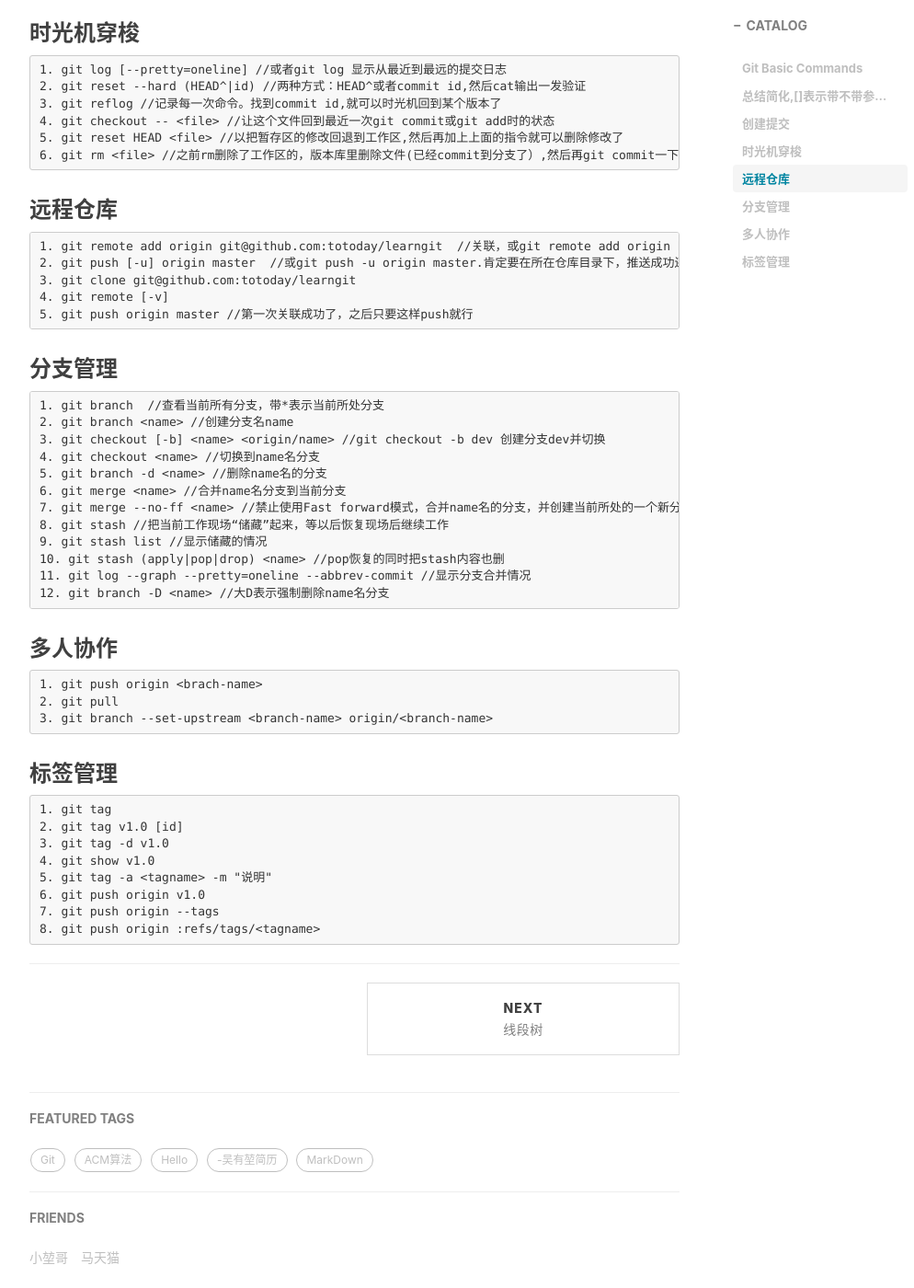
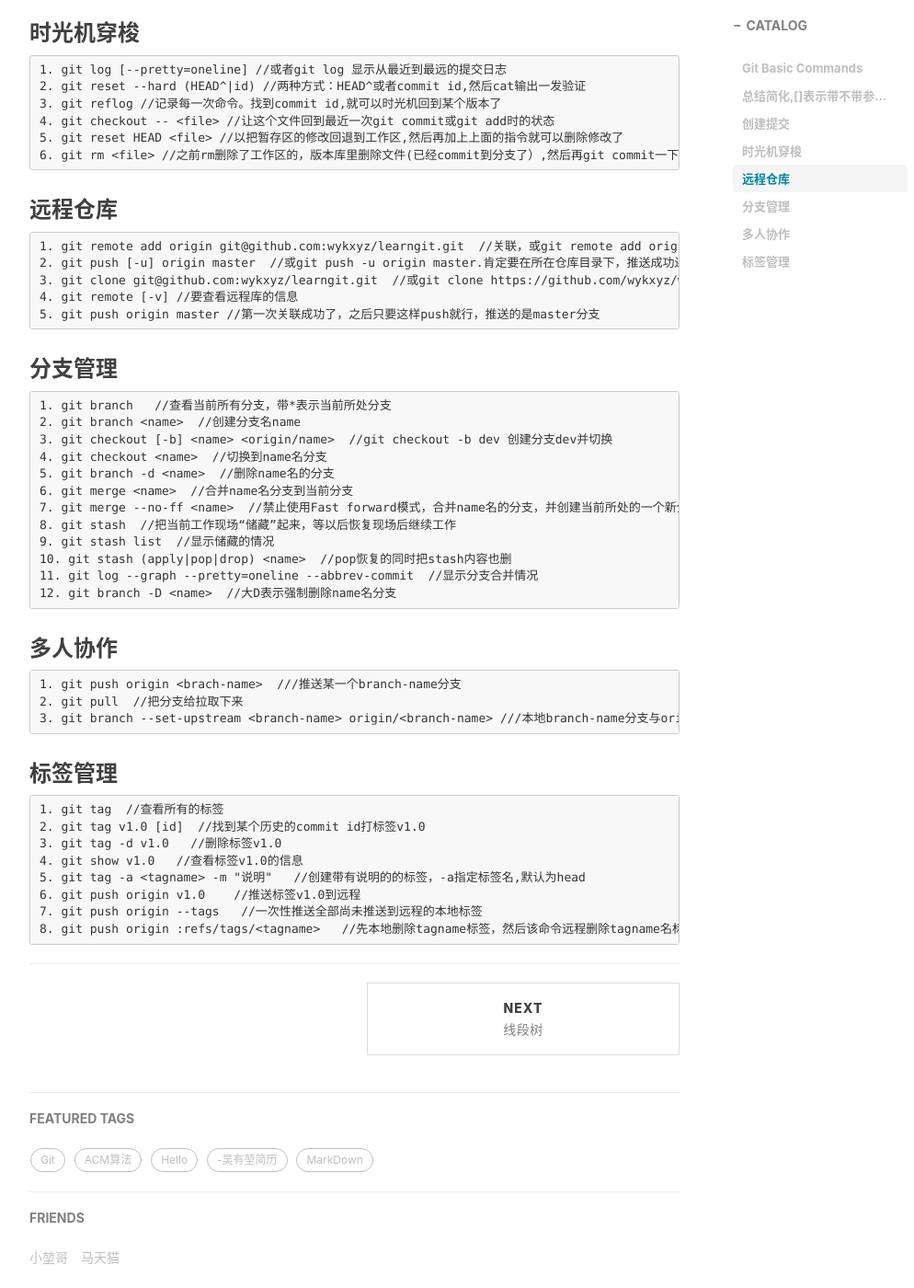
Before and after one commit to wykxyz/wykxyz.github.io, a Jekyll site: the page built from _posts/2016-06-22-git.md, in a window 1280 px wide and 1400 px high, scrolled down 901 px. Shown: the whole window at 92% size, without its empty margins (233-1227 px from the left). Built offline with Jekyll 4.4.1, drawn with Linux system fonts in a browser that asks for light colours; nearby versions of some CDN libraries; comment, search, counter and statistics services are not loaded.

Commit message:
888
9999

```diff
--- a/_posts/2016-06-22-git.md
+++ b/_posts/2016-06-22-git.md
@@ -30,37 +30,37 @@ tags:
 	6. git rm <file> //之前rm删除了工作区的，版本库里删除文件(已经commit到分支了）,然后再git commit一下
 
 ### 远程仓库
-	1. git remote add origin git@github.com:totoday/learngit  //关联，或git remote add origin https://github.com/wykxyz/learngit.git
+	1. git remote add origin git@github.com:wykxyz/learngit.git  //关联，或git remote add origin https://github.com/wykxyz/learngit.git
 	2. git push [-u] origin master  //或git push -u origin master.肯定要在所在仓库目录下，推送成功还把本地与远程仓库关联
-	3. git clone git@github.com:totoday/learngit
-	4. git remote [-v]
-	5. git push origin master //第一次关联成功了，之后只要这样push就行
+	3. git clone git@github.com:wykxyz/learngit.git  //或git clone https://github.com/wykxyz/wonderful.git
+	4. git remote [-v] //要查看远程库的信息
+	5. git push origin master //第一次关联成功了，之后只要这样push就行，推送的是master分支
 
 ### 分支管理
-	1. git branch  //查看当前所有分支，带*表示当前所处分支
-	2. git branch <name> //创建分支名name
-	3. git checkout [-b] <name> <origin/name> //git checkout -b dev 创建分支dev并切换
-	4. git checkout <name> //切换到name名分支
-	5. git branch -d <name> //删除name名的分支
-	6. git merge <name> //合并name名分支到当前分支
-	7. git merge --no-ff <name> //禁止使用Fast forward模式，合并name名的分支，并创建当前所处的一个新分支
-	8. git stash //把当前工作现场“储藏”起来，等以后恢复现场后继续工作
-	9. git stash list //显示储藏的情况
-	10. git stash (apply|pop|drop) <name> //pop恢复的同时把stash内容也删
-	11. git log --graph --pretty=oneline --abbrev-commit //显示分支合并情况
-	12. git branch -D <name> //大D表示强制删除name名分支
+	1. git branch   //查看当前所有分支，带*表示当前所处分支
+	2. git branch <name>  //创建分支名name
+	3. git checkout [-b] <name> <origin/name>  //git checkout -b dev 创建分支dev并切换
+	4. git checkout <name>  //切换到name名分支
+	5. git branch -d <name>  //删除name名的分支
+	6. git merge <name>  //合并name名分支到当前分支
+	7. git merge --no-ff <name>  //禁止使用Fast forward模式，合并name名的分支，并创建当前所处的一个新分支
+	8. git stash  //把当前工作现场“储藏”起来，等以后恢复现场后继续工作
+	9. git stash list  //显示储藏的情况
+	10. git stash (apply|pop|drop) <name>  //pop恢复的同时把stash内容也删
+	11. git log --graph --pretty=oneline --abbrev-commit  //显示分支合并情况
+	12. git branch -D <name>  //大D表示强制删除name名分支
 
 ### 多人协作
-	1. git push origin <brach-name>
-	2. git pull
-	3. git branch --set-upstream <branch-name> origin/<branch-name>
+	1. git push origin <brach-name>  ///推送某一个branch-name分支
+	2. git pull  //把分支给拉取下来
+	3. git branch --set-upstream <branch-name> origin/<branch-name> ///本地branch-name分支与origin的branch-name分支链接，便于之后pull
 
 ### 标签管理
-	1. git tag
-	2. git tag v1.0 [id]
-	3. git tag -d v1.0
-	4. git show v1.0
-	5. git tag -a <tagname> -m "说明"
-	6. git push origin v1.0
-	7. git push origin --tags
-	8. git push origin :refs/tags/<tagname>
+	1. git tag  //查看所有的标签
+	2. git tag v1.0 [id]  //找到某个历史的commit id打标签v1.0
+	3. git tag -d v1.0   //删除标签v1.0
+	4. git show v1.0   //查看标签v1.0的信息
+	5. git tag -a <tagname> -m "说明"   //创建带有说明的的标签，-a指定标签名,默认为head
+	6. git push origin v1.0    //推送标签v1.0到远程
+	7. git push origin --tags   //一次性推送全部尚未推送到远程的本地标签
+	8. git push origin :refs/tags/<tagname>   //先本地删除tagname标签，然后该命令远程删除tagname名标签
```
